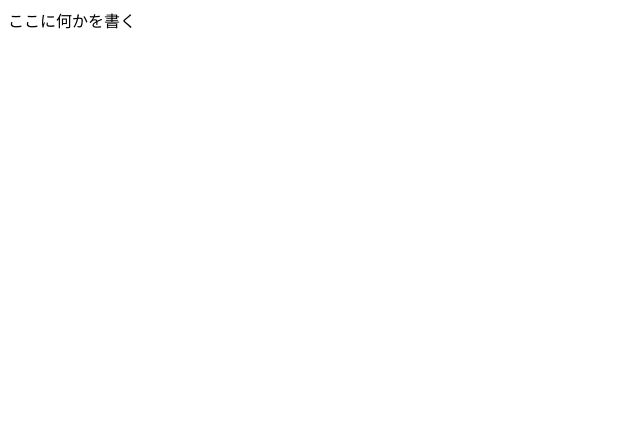
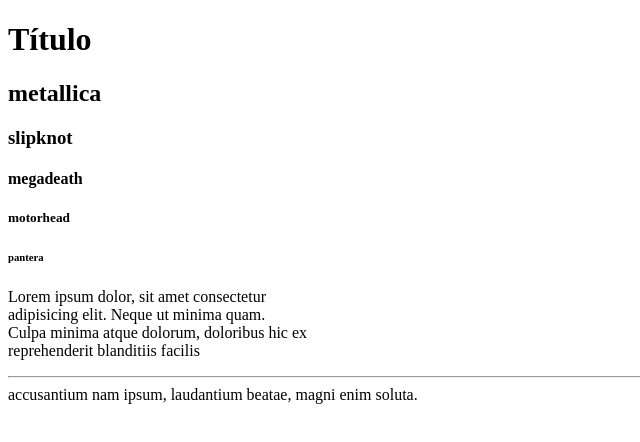
Before and after one commit to alejandro-echavarriaj/html-alejandro-echavarriaj, a website: page index.html in a window 1280 px wide. Shown: the whole page, without its empty margins (0-640 px from the left). Drawn offline with Linux system fonts and the light colour scheme.

Commit message:
jh de la cruz

```diff
--- a/index.html
+++ b/index.html
@@ -2,12 +2,25 @@
 <html lang="en">
   <head>
     <meta charset="UTF-8" />
-    <meta name="viewport" content="width=device-width, initial-scale=1.0" />
-    <meta http-equiv="X-UA-Compatible" content="ie=edge" />
-    <link rel="stylesheet" href="style.css" type="text/css" />
-    <title>TerraceTechフロントエンドエンジニア養成所</title>
+
+    <title>Echavarria</title>
   </head>
   <body>
-    <div>ここに何かを書く</div>
+    <h1>Título</h1>
+    <h2>metallica</h2>
+    <h3>slipknot<h3/>
+      <h4>megadeath</h4>
+      <h5>motorhead</h5>
+      <h6>pantera</h6>
+
+      <p>
+        Lorem ipsum dolor, sit amet consectetur
+        <br>
+       adipisicing elit. Neque ut minima quam.
+       <br> Culpa
+       minima atque dolorum, doloribus hic ex
+       <br />  reprehenderit blanditiis facilis
+       <hr>  accusantium nam ipsum, laudantium beatae, magni enim soluta.
+      </p>
   </body>
 </html>
```
